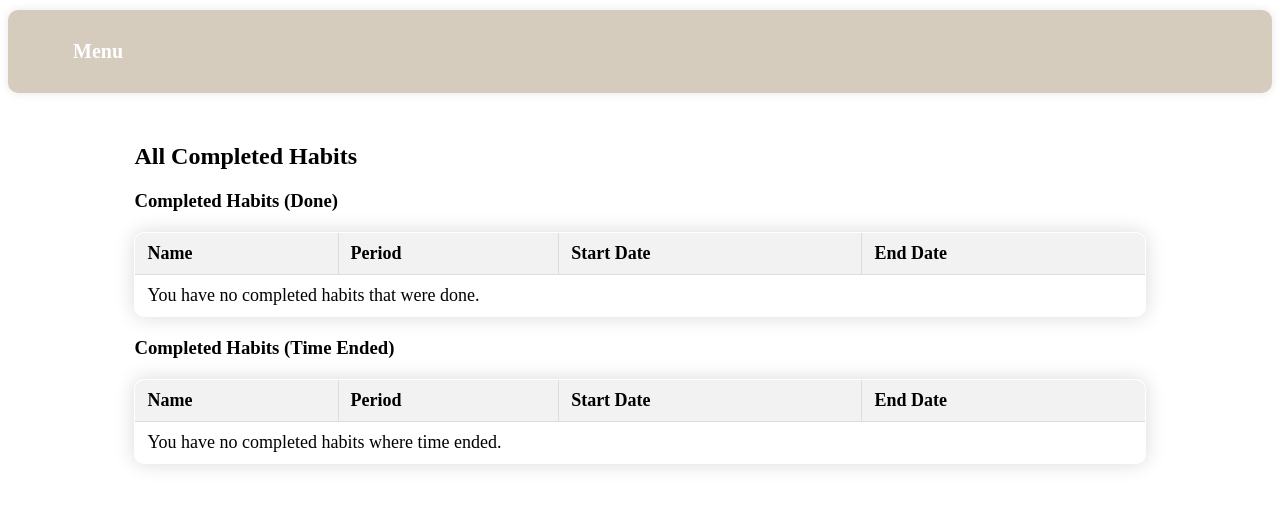
After one commit to AdamPrzychodniStudent/Habit_Tracker, a Django app: page /habit_tracker/completed_habits/ in a window 1280 px wide. The commit adds this page. Shown: the top 507 px of the page. Run offline with Django 4.2, Linux system fonts and the light colour scheme; the visitor is signed in with stand-in values (Sample User, id 1); data that the repository does not hold is empty.

Commit message:
show current and completed habits

```diff
--- /dev/null
+++ b/myproject/habit_tracker/templates/habit_tracker/completed_habits.html
@@ -0,0 +1,57 @@
+{% extends "habit_tracker/base.html" %}
+
+{% block content %}
+  <h2>All Completed Habits</h2>
+
+  <h3>Completed Habits (Done)</h3>
+  <table border="1">
+    <thead>
+      <tr>
+        <th>Name</th>
+        <th>Period</th>
+        <th>Start Date</th>
+        <th>End Date</th>
+      </tr>
+    </thead>
+    <tbody>
+      {% for habit in completed_habits_done %}
+      <tr>
+        <td>{{ habit.name }}</td>
+        <td>{{ habit.period }}</td>
+        <td>{{ habit.start_date }}</td>
+        <td>{{ habit.end_date }}</td>
+      </tr>
+      {% empty %}
+      <tr>
+        <td colspan="4">You have no completed habits that were done.</td>
+      </tr>
+      {% endfor %}
+    </tbody>
+  </table>
+
+  <h3>Completed Habits (Time Ended)</h3>
+  <table border="1">
+    <thead>
+      <tr>
+        <th>Name</th>
+        <th>Period</th>
+        <th>Start Date</th>
+        <th>End Date</th>
+      </tr>
+    </thead>
+    <tbody>
+      {% for habit in completed_habits_time_ended %}
+      <tr>
+        <td>{{ habit.name }}</td>
+        <td>{{ habit.period }}</td>
+        <td>{{ habit.start_date }}</td>
+        <td>{{ habit.end_date }}</td>
+      </tr>
+      {% empty %}
+      <tr>
+        <td colspan="4">You have no completed habits where time ended.</td>
+      </tr>
+      {% endfor %}
+    </tbody>
+  </table>
+{% endblock %}
--- a/myproject/habit_tracker/templates/habit_tracker/habit_list.html
+++ b/myproject/habit_tracker/templates/habit_tracker/habit_list.html
@@ -48,9 +48,8 @@
 
   <div class="button-container">
     <a href="{% url 'create_habit' %}" class="btn">Create a new habit</a>
-    <a href="#" class="btn">Show all current habits</a>
-    <a href="#" class="btn">Show completed habits</a>
-    <a href="#" class="btn">Show streak</a>
+    <a href="{% url 'show_current_habits' %}" class="btn">Show all current habits</a>
+    <a href="{% url 'show_completed_habits' %}" class="btn">Show completed habits</a>
     <a href="#" class="btn">How many repetitions</a>
     <a href="#" class="btn">How many days left</a>
   </div>
--- a/myproject/habit_tracker/urls.py
+++ b/myproject/habit_tracker/urls.py
@@ -5,5 +5,7 @@ urlpatterns = [
     path('', views.habit_list, name='habit_list'),
     path('create/', views.create_habit, name='create_habit'),
     path('edit/<int:habit_id>/', views.edit_habit, name='edit_habit'),
+    path('current_habits/', views.show_current_habits, name='show_current_habits'),
+    path('completed_habits/', views.show_completed_habits, name='show_completed_habits'),
     path('toggle_habit_done/<int:habit_id>/', views.toggle_habit_done, name='toggle_habit_done'),
 ]
--- a/myproject/habit_tracker/views.py
+++ b/myproject/habit_tracker/views.py
@@ -72,6 +72,44 @@ def edit_habit(request, habit_id):
     return render(request, 'habit_tracker/edit_habit.html', {'habit': habit})
 
 
+from datetime import date
+
+@login_required
+def show_current_habits(request):
+    today = date.today()
+    current_habits = Habit.objects.filter(
+        user=request.user,
+        start_date__lte=today,  # Habit's start date is less than or equal to today
+        end_date__gte=today,    # Habit's end date is greater than or equal to today
+        completed=False
+    )
+    return render(request, 'habit_tracker/current_habits.html', {'current_habits': current_habits})
+
+
+
+from datetime import date  # Don't forget to import date
+
+@login_required
+def show_completed_habits(request):
+    today = date.today()
+    completed_habits_done = Habit.objects.filter(
+        user=request.user,
+        completed=True,
+    )
+    completed_habits_time_ended = Habit.objects.filter(
+        user=request.user,
+        end_date__lt=today,
+        completed=False
+    )
+    return render(request, 'habit_tracker/completed_habits.html', {
+        'completed_habits_done': completed_habits_done,
+        'completed_habits_time_ended': completed_habits_time_ended
+    })
+
+
+
+
+
 from django.utils import timezone
 
 @login_required
```
Also changed, not shown: myproject/habit_tracker/templates/habit_tracker/current_habits.html (added, +30 -0 lines).
